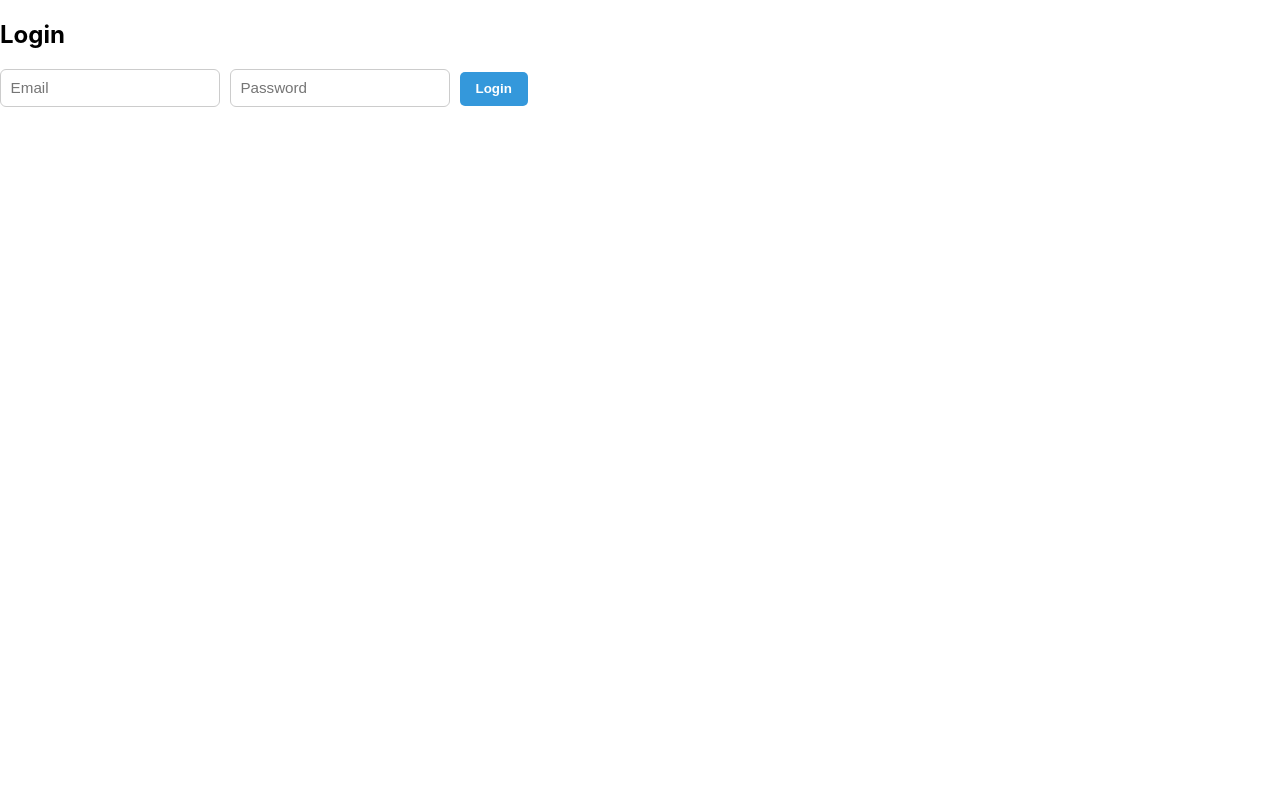
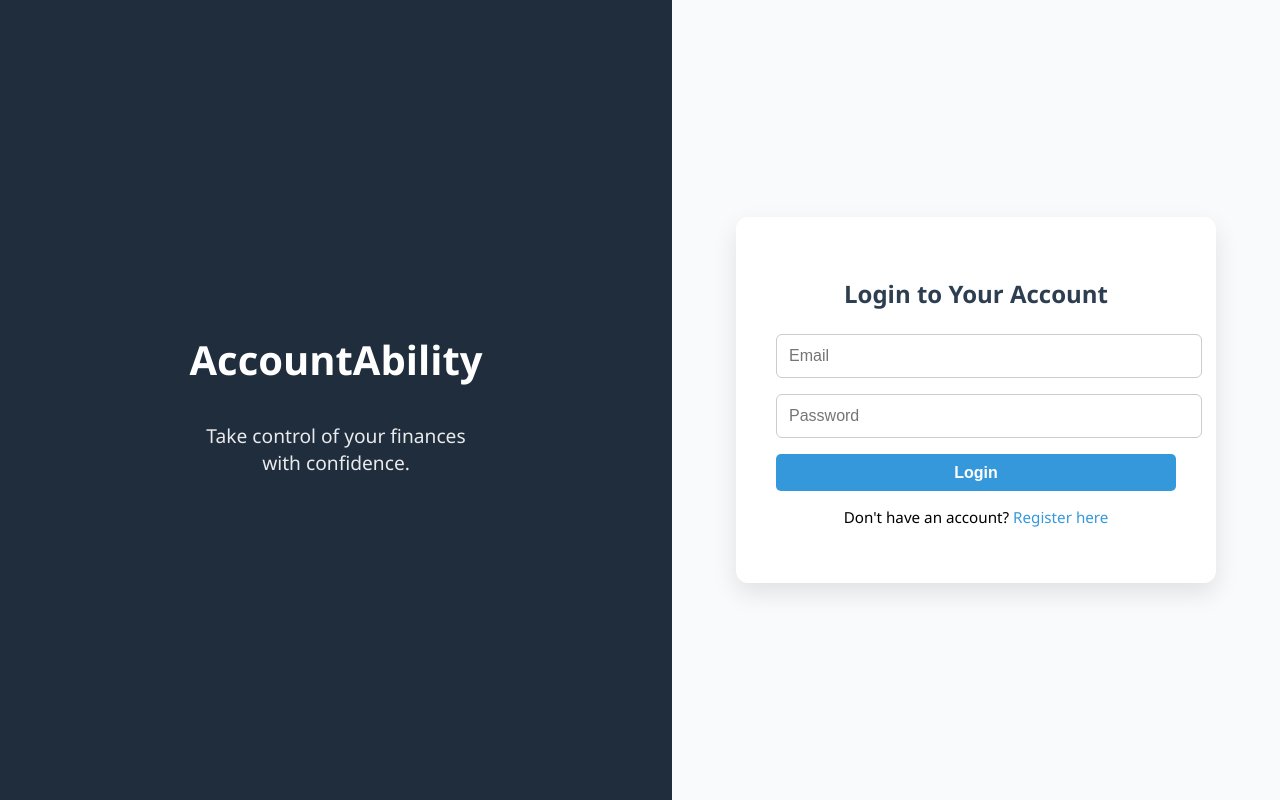
Before and after one commit to victorvaladez1/accountability-finance, a React (Create React App) app in the folder frontend/: page /login in a window 1280 px wide. Built offline with nearby package versions, Linux system fonts and the light colour scheme.

Commit message:
Style login page layout and align theme with dashboard

```diff
--- a/frontend/src/pages/Login.css
+++ b/frontend/src/pages/Login.css
@@ -0,0 +1,92 @@
+.login-page {
+    display: flex;
+    height: 100vh;
+    font-family: 'Segoe UI', Tahoma, Geneva, Verdana, sans-serif;
+  }
+
+  .login-left {
+    flex: 1;
+    background-color: #1f2d3d;
+    color: white;
+    display: flex;
+    flex-direction: column;
+    justify-content: center;
+    align-items: center;
+    padding: 2rem;
+    text-align: center;
+  }
+
+  .login-left h1 {
+    font-size: 2.5rem;
+    margin-bottom: 1rem;
+  }
+
+  .login-left p {
+    font-size: 1.2rem;
+    max-width: 300px;
+    opacity: 0.9;
+  }
+
+  .login-right {
+    flex: 1;
+    display: flex;
+    justify-content: center;
+    align-items: center;
+    background-color: #f9fafb;
+  }
+
+  .login-form-card {
+    background-color: white;
+    padding: 2.5rem;
+    border-radius: 12px;
+    box-shadow: 0 10px 25px rgba(0, 0, 0, 0.1);
+    width: 100%;
+    max-width: 400px;
+    text-align: center;
+  }
+
+  .login-form-card h2 {
+    margin-bottom: 1.5rem;
+    color: #2c3e50;
+  }
+
+  .login-form-card input {
+    display: block;
+    width: 100%;
+    padding: 0.75rem;
+    margin-bottom: 1rem;
+    border: 1px solid #ccc;
+    border-radius: 6px;
+    font-size: 1rem;
+  }
+
+  .login-form-card button {
+    width: 100%;
+    padding: 0.75rem;
+    background-color: #3498db;
+    color: white;
+    font-weight: bold;
+    border: none;
+    border-radius: 6px;
+    font-size: 1rem;
+    cursor: pointer;
+    transition: background-color 0.2s ease;
+  }
+
+  .login-form-card button:hover {
+    background-color: #2980b9;
+  }
+
+  .login-link {
+    margin-top: 1rem;
+    font-size: 0.95rem;
+  }
+
+  .login-link a {
+    color: #3498db;
+    text-decoration: none;
+  }
+
+  .login-link a:hover {
+    text-decoration: underline;
+  }
--- a/frontend/src/pages/Login.js
+++ b/frontend/src/pages/Login.js
@@ -1,6 +1,7 @@
 import React, { useState } from "react";
 import axios from "axios";
-import { useNavigate } from "react-router-dom";
+import { useNavigate, Link } from "react-router-dom";
+import "./Login.css";
 
 function Login() {
   const navigate = useNavigate();
@@ -28,13 +29,39 @@ function Login() {
   };
 
   return (
-    <div>
-      <h2>Login</h2>
-      <form onSubmit={handleSubmit}>
-        <input name="email" type="email" placeholder="Email" onChange={handleChange} required />
-        <input name="password" type="password" placeholder="Password" onChange={handleChange} required />
-        <button type="submit">Login</button>
-      </form>
+    <div className="login-page">
+      <div className="login-left">
+        <h1>AccountAbility</h1>
+        <p>Take control of your finances with confidence.</p>
+        {/* LOGO GOES HERE */}
+      </div>
+      <div className="login-right">
+        <div className="login-form-card">
+          <h2>Login to Your Account</h2>
+          <form onSubmit={handleSubmit}>
+            <input
+              name="email"
+              type="email"
+              placeholder="Email"
+              value={formData.email}
+              onChange={handleChange}
+              required
+            />
+            <input
+              name="password"
+              type="password"
+              placeholder="Password"
+              value={formData.password}
+              onChange={handleChange}
+              required
+            />
+            <button type="submit">Login</button>
+          </form>
+          <p className="login-link">
+            Don't have an account? <Link to="/register">Register here</Link>
+          </p>
+        </div>
+      </div>
     </div>
   );
 }
```
